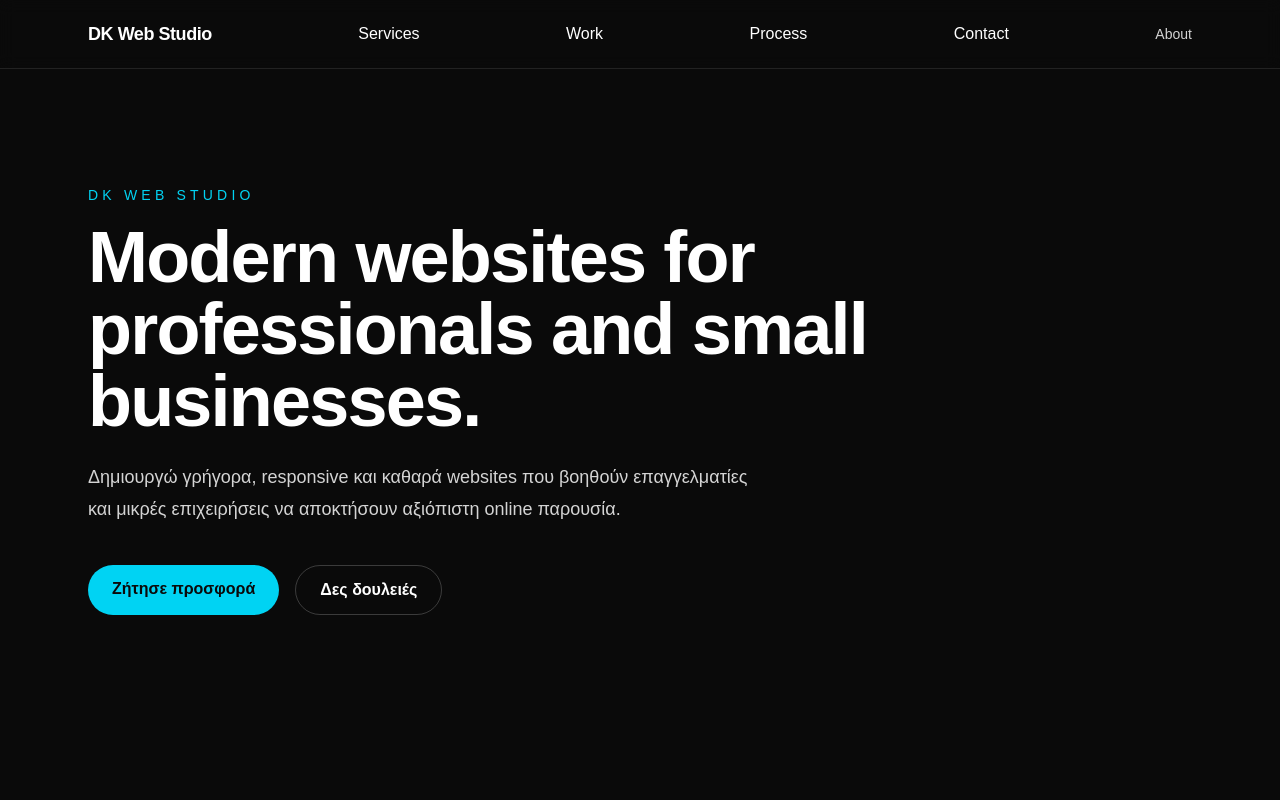
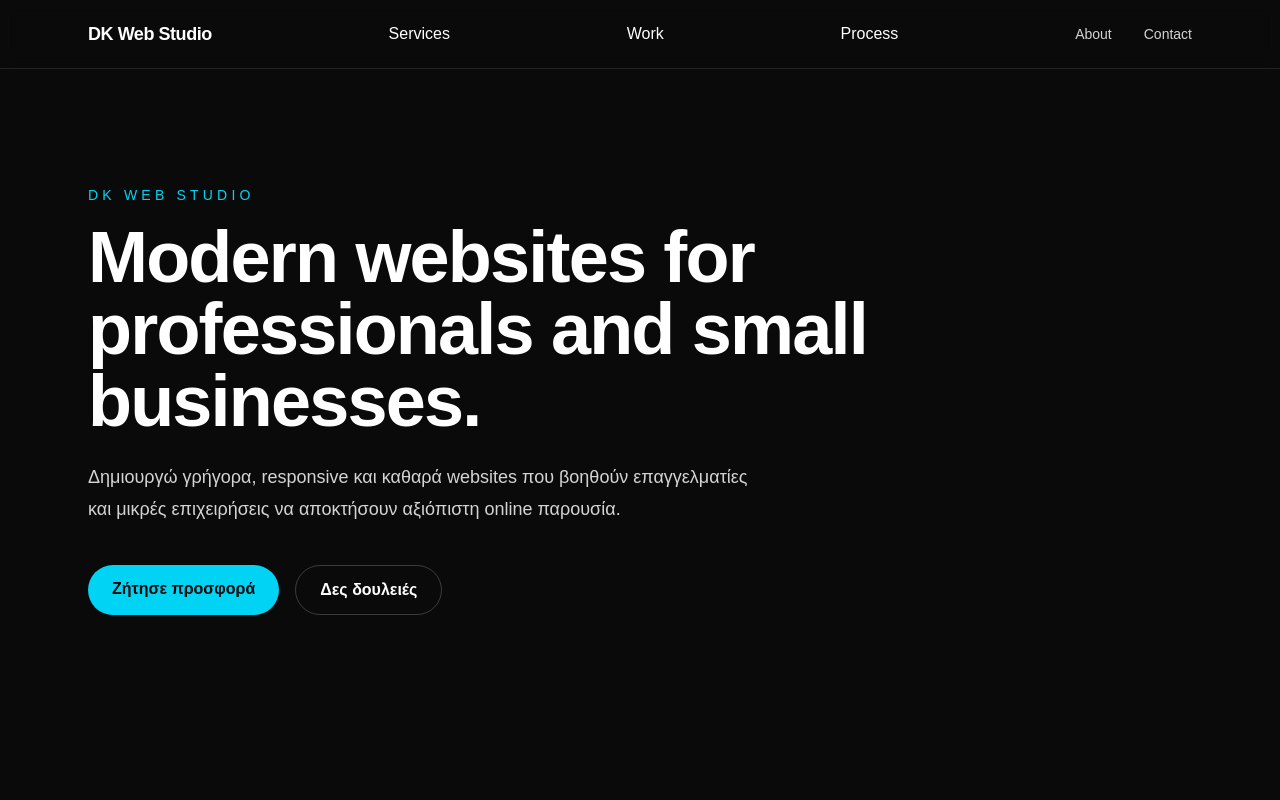
Before and after one commit to dk-web-studio/dk-web-studio, a Next.js app: page / in a window 1280 px wide. Shown: the top 800 px of the page. Built offline with nearby package versions, Linux system fonts and the light colour scheme.

Commit message:
Update website metadata

```diff
--- a/app/page.tsx
+++ b/app/page.tsx
@@ -62,13 +62,15 @@ export default function Home() {
             <a href="#process" className="hover:text-white">
               Process
             </a>
+         <div className="hidden items-center gap-8 text-sm text-neutral-300 md:flex">
+           <a href="#about" className="hover:text-white">
+  About
+</a>
+
             <a href="#contact" className="hover:text-white">
               Contact
             </a>
-            <div className="hidden items-center gap-8 text-sm text-neutral-300 md:flex">
-           <a href="#about" className="hover:text-white">
-  About
-</a>
+
           </div>
         </nav>
       </header>
```
